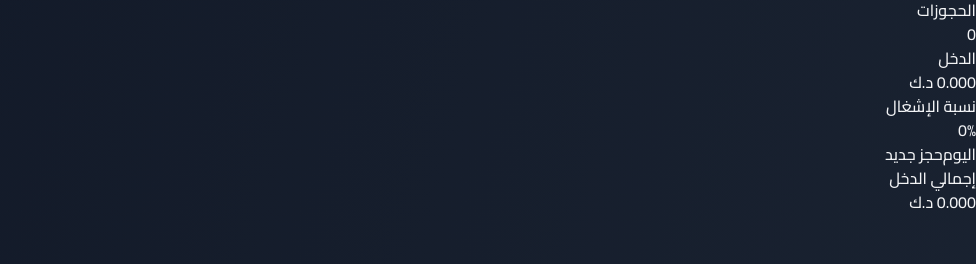
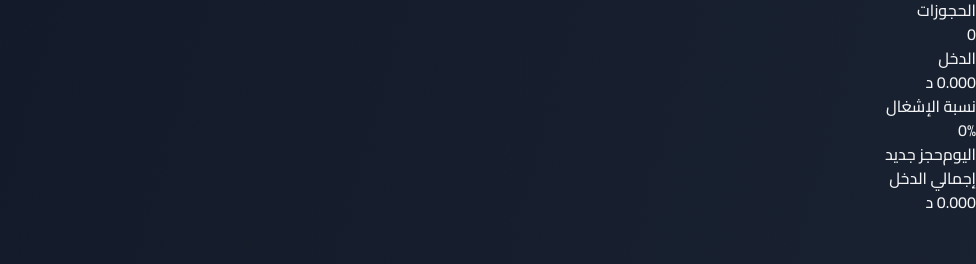
Before and after one commit to CoreTiQ/ssd, a Next.js app: page / in a window 1280 px wide. Shown: the part 362-626 px from the top of the page, without its empty margins (304-1280 px from the left). Built offline with nearby package versions, Linux system fonts and the light colour scheme; no server answers; the database is empty.

Commit message:
last
last

```diff
--- a/src/app/componets/Calendar/BookingModal.tsx
+++ b/src/app/componets/Calendar/BookingModal.tsx
@@ -85,7 +85,7 @@ export default function BookingModal({ date, onClose }: BookingModalProps) {
             </div>
 
             <div>
-              <label className="block text-sm font-medium mb-1">السعر (د.ك)</label>
+              <label className="block text-sm font-medium mb-1">السعر (د)</label>
               <Input
                 type="number"
                 step="0.001"
--- a/src/app/componets/Stats/StatsGrid.tsx
+++ b/src/app/componets/Stats/StatsGrid.tsx
@@ -28,7 +28,7 @@ export default function StatsGrid() {
     <div className="grid grid-cols-1 md:grid-cols-3 gap-6 mt-8">
       <StatsCard
         title="إجمالي الدخل"
-        value={`${stats.totalIncome.toFixed(3)} د.ك`}
+        value={`${stats.totalIncome.toFixed(3)} د`}
         icon={BanknotesIcon}
         trend={stats.incomeTrend}
       />
--- a/src/components/Calendar/BookingModal.tsx
+++ b/src/components/Calendar/BookingModal.tsx
@@ -222,7 +222,7 @@ export default function BookingModal({ date, onClose }: BookingModalProps) {
 
             <div>
               <label className="block text-sm font-medium text-white/80 mb-1">
-                السعر (د.ك)
+                السعر (د)
               </label>
               <Input
                 type="number"
--- a/src/components/Calendar/DayCell.tsx
+++ b/src/components/Calendar/DayCell.tsx
@@ -54,7 +54,7 @@ export default function DayCell({ date, bookings, onClick }: DayCellProps) {
             {/* السعر */}
             {totalIncome > 0 && (
               <div className="text-sm text-white/70 mt-1">
-                {totalIncome.toFixed(3)} د.ك
+                {totalIncome.toFixed(3)} د
               </div>
             )}
           </div>
--- a/src/components/Calendar/DayDetailsModal.tsx
+++ b/src/components/Calendar/DayDetailsModal.tsx
@@ -59,7 +59,7 @@ export default function DayDetailsModal({ date, bookings, onClose, onAddBooking
                       )}
                     </div>
                     <div className="text-right">
-                      <div className="text-white font-medium">{booking.price.toFixed(3)} د.ك</div>
+                      <div className="text-white font-medium">{booking.price.toFixed(3)} د</div>
                     </div>
                   </div>
                 </div>
@@ -68,7 +68,7 @@ export default function DayDetailsModal({ date, bookings, onClose, onAddBooking
               <div className="border-t border-white/10 mt-4 pt-4">
                 <div className="flex justify-between text-lg">
                   <span>الإجمالي</span>
-                  <span className="font-bold text-white">{totalIncome.toFixed(3)} د.ك</span>
+                  <span className="font-bold text-white">{totalIncome.toFixed(3)} د</span>
                 </div>
               </div>
             </div>
--- a/src/components/Calendar/index.tsx
+++ b/src/components/Calendar/index.tsx
@@ -161,7 +161,7 @@ export default function Calendar() {
           <div className="glass-card">
             <div className="text-white/60 text-xs sm:text-sm">الدخل</div>
             <div className="stats-value">
-              {calculateTotalIncome()} د.ك
+              {calculateTotalIncome()} د
             </div>
           </div>
 
--- a/src/components/Stats/StatsGrid.tsx
+++ b/src/components/Stats/StatsGrid.tsx
@@ -39,7 +39,7 @@ export default function StatsGrid() {
     <div className="stats-grid">
       <StatsCard
         title="إجمالي الدخل"
-        value={`${stats.income.value} د.ك`}
+        value={`${stats.income.value} د`}
         comparison={stats.income.comparison}
       />
       <StatsCard
```
